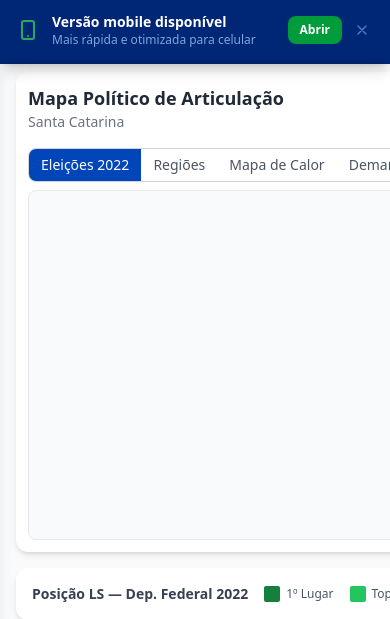
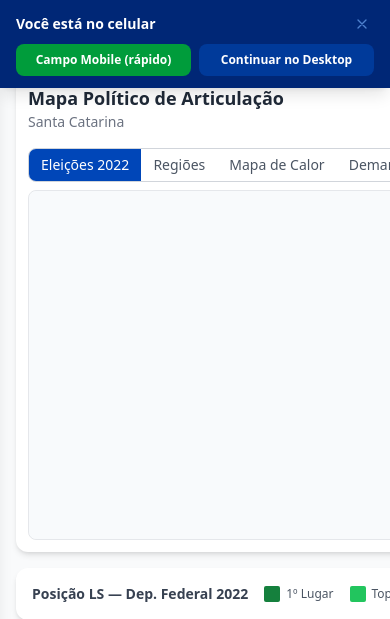
Before and after one commit to Geffersonvivan/CRMEleitoral, a Django app: page / in a window 390 px wide; the page is wider, and only the part inside the window is pictured. Shown: the top 619 px of that part. Run offline with Django 5.2, Linux system fonts and the light colour scheme; the visitor is signed in with stand-in values (Sample User, id 1); data that the repository does not hold is empty; parts of the project's set-up code (start-up, migrations or seed data) failed here and were passed over; some libraries are stand-ins or nearby versions.

Commit message:
Ajustar banner mobile: dar opção de continuar no desktop
Admin pode escolher entre Campo Mobile (rápido) ou continuar
no desktop completo quando acessa pelo celular.

Co-Authored-By: Claude Opus 4.6 <noreply@anthropic.com>

```diff
--- a/templates/base.html
+++ b/templates/base.html
@@ -38,20 +38,22 @@
     {% block extra_css %}{% endblock %}
 </head>
 <body class="bg-gray-50 min-h-screen" x-data="{ sidebarOpen: false, showMobileBanner: false }" x-init="showMobileBanner = window.innerWidth < 768 && !sessionStorage.getItem('dismissMobile')">
-    <!-- Banner mobile: sugerir versão campo -->
+    <!-- Banner mobile: opções de navegação -->
     <div x-show="showMobileBanner" x-transition
-         class="fixed inset-x-0 top-0 z-[60] bg-primary-900 text-white px-4 py-3 flex items-center justify-between gap-3 shadow-lg">
-        <div class="flex items-center gap-3">
-            <svg class="w-6 h-6 text-accent-400 flex-shrink-0" fill="none" stroke="currentColor" viewBox="0 0 24 24"><path stroke-linecap="round" stroke-linejoin="round" stroke-width="2" d="M12 18h.01M8 21h8a2 2 0 002-2V5a2 2 0 00-2-2H8a2 2 0 00-2 2v14a2 2 0 002 2z"/></svg>
-            <div>
-                <div class="text-sm font-semibold">Versão mobile disponível</div>
-                <div class="text-xs text-primary-200">Mais rápida e otimizada para celular</div>
-            </div>
-        </div>
-        <div class="flex items-center gap-2 flex-shrink-0">
-            <a href="/campo/" class="bg-accent-500 text-white px-3 py-1.5 rounded-lg text-xs font-semibold">Abrir</a>
+         class="fixed inset-x-0 top-0 z-[60] bg-primary-900 text-white px-4 py-3 shadow-lg">
+        <div class="flex items-center justify-between gap-2 mb-2">
+            <div class="text-sm font-semibold">Você está no celular</div>
             <button @click="showMobileBanner = false; sessionStorage.setItem('dismissMobile', '1')" class="text-primary-300 p-1">
                 <svg class="w-4 h-4" fill="none" stroke="currentColor" viewBox="0 0 24 24"><path stroke-linecap="round" stroke-linejoin="round" stroke-width="2" d="M6 18L18 6M6 6l12 12"/></svg>
+            </button>
+        </div>
+        <div class="flex gap-2">
+            <a href="/campo/" class="flex-1 bg-accent-500 text-white py-2 rounded-lg text-xs font-semibold text-center">
+                Campo Mobile (rápido)
+            </a>
+            <button @click="showMobileBanner = false; sessionStorage.setItem('dismissMobile', '1')"
+                    class="flex-1 bg-primary-700 text-white py-2 rounded-lg text-xs font-semibold text-center">
+                Continuar no Desktop
             </button>
         </div>
     </div>
```
